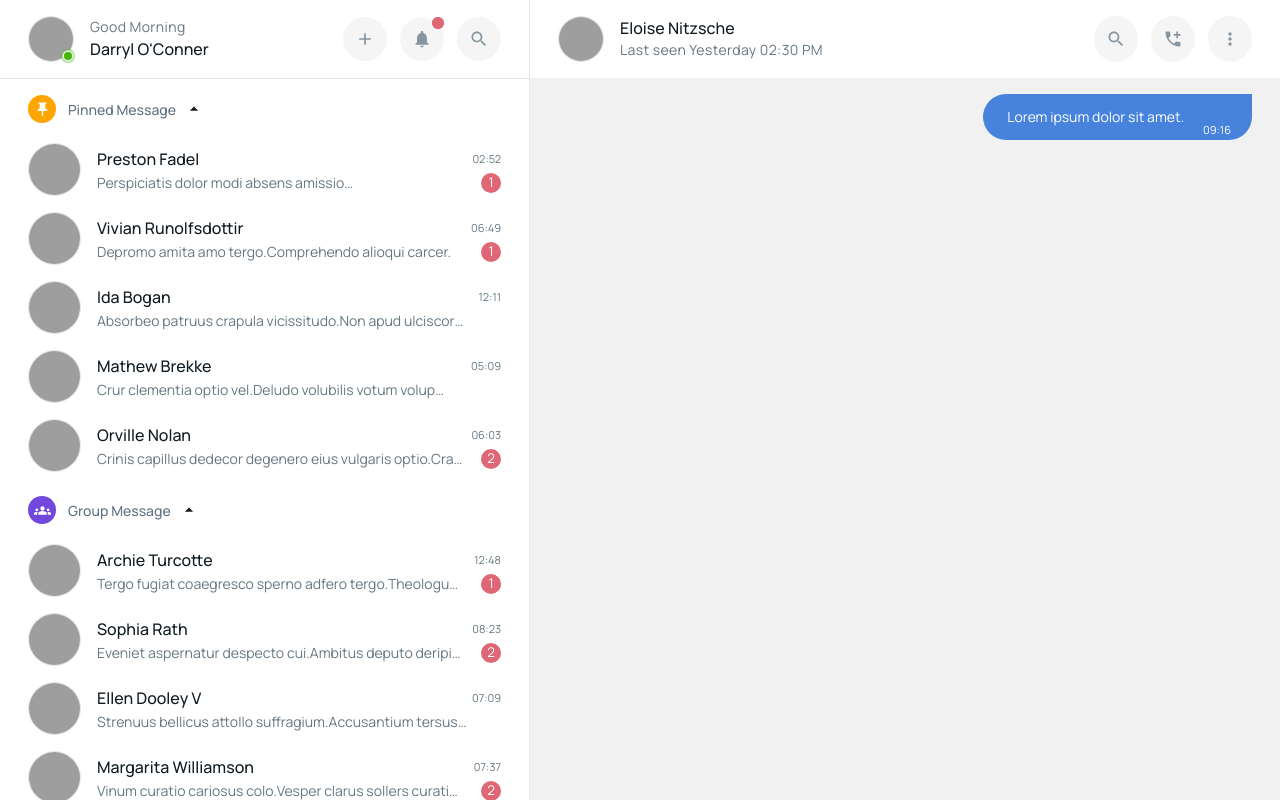
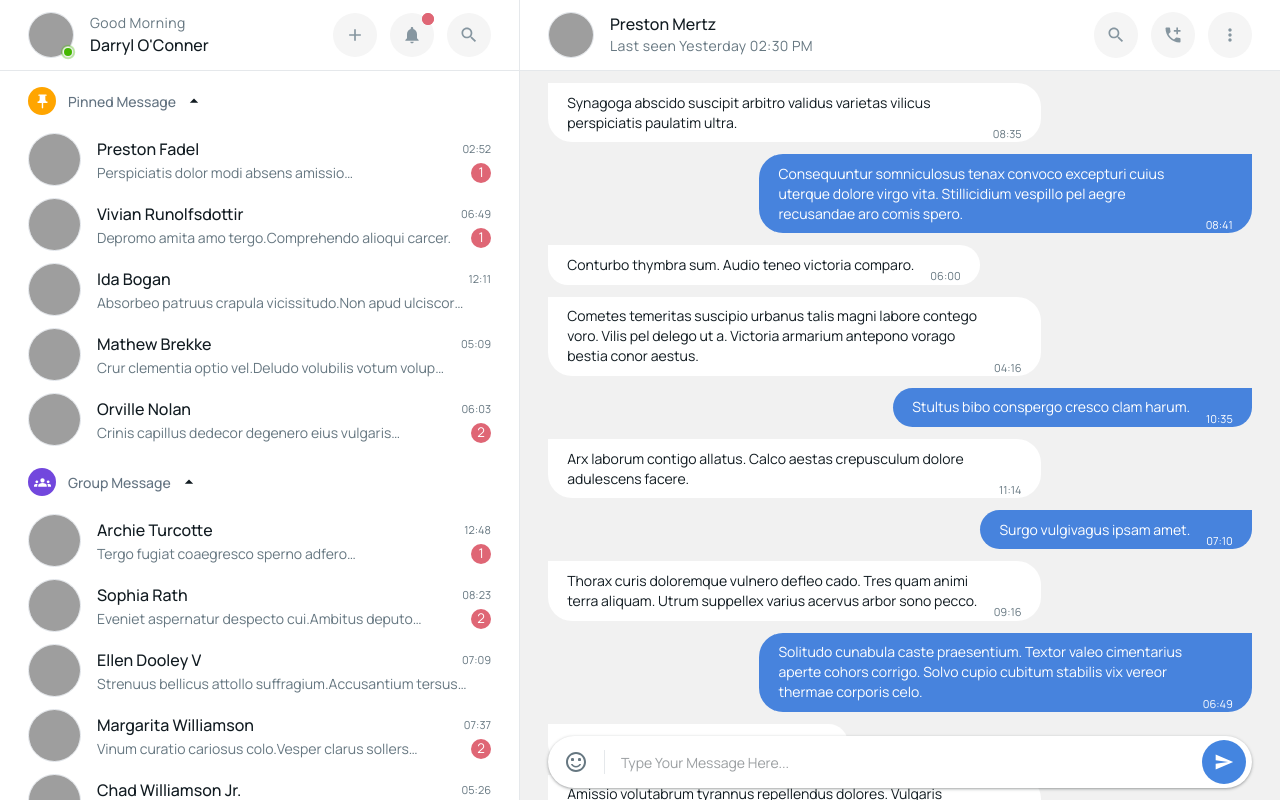
Before and after one commit to ShamirDuran/realtime_chat_web, a React (Create React App) app: page / in a window 1280 px wide. Built offline with nearby package versions, Linux system fonts and the light colour scheme; grey boxes are pictures that could not be loaded.

Commit message:
Minimal design changes in header border and input search shadows

```diff
--- a/src/context/StylesContext.tsx
+++ b/src/context/StylesContext.tsx
@@ -15,6 +15,7 @@ export const StylesContext = React.createContext({
   colors: {
     orange: '',
     blue: '',
+    purple: '',
     accentGreen: '',
   },
 })
@@ -24,7 +25,7 @@ export const StylesProvider = ({ children }: { children: JSX.Element }) => {
     <StylesContext.Provider
       value={{
         margin: {
-          root: { vertical: 2, horizontal: 3.5 },
+          root: { vertical: 1.5, horizontal: 3.5 },
         },
         fonts: {
           title: {
@@ -33,8 +34,9 @@ export const StylesProvider = ({ children }: { children: JSX.Element }) => {
         },
         colors: {
           orange: '#FFA500',
-          blue: '#7247DD',
-          accentGreen: '#7247DD',
+          blue: '#4485E0',
+          purple: '#7247DD',
+          accentGreen: '#36BBC4',
         },
       }}
     >
--- a/src/pages/Dashboard/ActiveChat/Header.tsx
+++ b/src/pages/Dashboard/ActiveChat/Header.tsx
@@ -14,6 +14,9 @@ export const Header = () => {
       sx={{
         py: styles.margin.root.vertical,
         px: styles.margin.root.horizontal,
+        borderBottomWidth: 1,
+        borderBottomColor: (theme) => theme.palette.divider,
+        borderBottomStyle: 'solid',
       }}
     >
       <Stack direction='row'>
--- /dev/null
+++ b/src/pages/Dashboard/ActiveChat/InputMessage.tsx
@@ -0,0 +1,69 @@
+import EmojiIcon from '@mui/icons-material/SentimentSatisfiedAlt'
+import SendIcon from '@mui/icons-material/Send'
+import { Stack, Divider, InputBase, styled, IconButton, Box } from '@mui/material'
+import { useStyles } from '../../../hooks'
+
+const Wrapper = styled(Box)(({ theme }) => ({
+  backgroundColor: 'transparent',
+  position: 'absolute',
+  bottom: 0,
+  display: 'flex',
+  width: '100%',
+  marginBottom: theme.spacing(1.5),
+}))
+
+const Container = styled(Stack)(({ theme }) => ({
+  elevation: 1,
+  boxShadow:
+    'rgba(60, 64, 67, 0.3) 0px 1px 2px 0px, rgba(60, 64, 67, 0.15) 0px 1px 3px 1px',
+  borderRadius: 50,
+  backgroundColor: theme.palette.background.default,
+  alignItems: 'center',
+  padding: '4px 6px 4px 16px',
+  flex: 1,
+}))
+
+const Input = styled(InputBase)(({ theme }) => ({
+  '& .MuiInputBase-input': {
+    padding: 0,
+    fontSize: theme.typography.body2.fontSize,
+    lineHeight: theme.typography.body2.lineHeight,
+    color: theme.typography.body2.color,
+  },
+  '& .MuiInputBase-root': {
+    padding: 0,
+  },
+}))
+
+// TODO: Cambiar diseño de floating a fixed para evitar que se sobrepongan
+export const InputMessage = () => {
+  const styles = useStyles()
+
+  return (
+    <Wrapper px={styles.margin.root.horizontal}>
+      <Container direction='row' spacing={3}>
+        <Stack direction='row' alignItems='center' spacing='16px' flex={1}>
+          <EmojiIcon sx={{ color: 'text.secondary' }} />
+          <Divider orientation='vertical' flexItem />
+          <Input
+            placeholder='Type Your Message Here...'
+            size='small'
+            type='text'
+            fullWidth
+          />
+        </Stack>
+
+        <IconButton
+          disableRipple
+          size='large'
+          sx={{
+            bgcolor: styles.colors.blue,
+            color: (theme) => theme.palette.primary.contrastText,
+          }}
+        >
+          <SendIcon fontSize='small' />
+        </IconButton>
+      </Container>
+    </Wrapper>
+  )
+}
--- a/src/pages/Dashboard/ActiveChat/Message.tsx
+++ b/src/pages/Dashboard/ActiveChat/Message.tsx
@@ -1,13 +1,23 @@
-import { faker } from '@faker-js/faker'
 import { Box, Stack, Typography, styled } from '@mui/material'
 import moment from 'moment'
 
 interface Props {
+  id: string | number
+  message: string
+  time: Date
+  from: string
+}
+
+interface ContainerProps {
   direction: 'left' | 'right'
 }
 
-const Container = styled(Box)<Props>(({ theme, ...props }) => {
-  const borderRadius = theme.spacing(6)
+interface TimeProps {
+  color: string
+}
+
+const Container = styled(Box)<ContainerProps>(({ theme, ...props }) => {
+  const borderRadius = theme.spacing(3)
 
   return {
     alignSelf: props.direction === 'left' ? 'flex-start' : 'flex-end',
@@ -20,26 +30,39 @@ const Container = styled(Box)<Props>(({ theme, ...props }) => {
     borderBottomLeftRadius: borderRadius,
     borderBottomRightRadius: borderRadius,
     color: props.direction == 'left' ? 'inherit' : 'white',
-    padding: '0.8rem 1.5rem',
+    padding: '0.6rem 1.2rem',
     width: 'fit-content',
   }
 })
 
-const Time = styled(Typography)<Props>(({ theme, ...props }) => ({
+const Time = styled(Typography)<TimeProps>(({ theme, ...props }) => ({
   alignSelf: 'flex-end',
-  bottom: -12,
-  color: props.direction === 'left' ? theme.palette.text.secondary : 'white',
+  bottom: -10,
   marginLeft: theme.spacing(2),
+  color: props.color,
   position: 'relative',
-  right: -3,
 }))
 
-export const Message = () => {
+export const Message = ({ id, message, time, from }: Props) => {
   return (
-    <Container direction={'right'}>
+    <Container
+      direction={from === 'me' ? 'right' : 'left'}
+      sx={{
+        maxWidth: {
+          xs: '90%',
+          md: '85%',
+          lg: '70%',
+          xl: '65%',
+        },
+      }}
+    >
       <Stack direction='row'>
-        <Typography variant='body2'>Lorem ipsum dolor sit amet.</Typography>
-        <Time variant='caption'>{moment(faker.date.anytime()).format('hh:ss')}</Time>
+        <Typography variant='body2' lineHeight='20px'>
+          {message}
+        </Typography>
+        <Time color={from === 'me' ? 'white' : 'text.secondary'} variant='caption'>
+          {moment(time).format('hh:ss')}
+        </Time>
       </Stack>
     </Container>
   )
--- /dev/null
+++ b/src/pages/Dashboard/ActiveChat/data.js
@@ -0,0 +1,19 @@
+import { faker } from '@faker-js/faker'
+
+const fakeChat = (size) => {
+  const arr = []
+  for (let i = 0; i < size; i++) {
+    arr.push({
+      id: i,
+      message: faker.lorem.lines({
+        min: 1,
+        max: 3,
+      }),
+      time: faker.date.recent(),
+      from: faker.datatype.boolean() ? 'me' : 'someone-else',
+    })
+  }
+  return arr
+}
+
+export default fakeChat
--- a/src/pages/Dashboard/ActiveChat/index.tsx
+++ b/src/pages/Dashboard/ActiveChat/index.tsx
@@ -1,33 +1,42 @@
-import { Stack } from '@mui/material'
+import { Box, Stack } from '@mui/material'
 import { useStyles } from '../../../hooks'
 import { Header } from './Header'
 import { Message } from './Message'
+import fakeChat from './data'
+import React from 'react'
+import { InputMessage } from './InputMessage'
 
 export const ActiveChat = () => {
   const styles = useStyles()
+  const [messages, setMessages] = React.useState<any>([])
+
+  React.useEffect(() => {
+    setMessages(fakeChat(30))
+  }, [])
 
   return (
-    <Stack
-      sx={{
-        flexGrow: 1.7,
-        maxHeight: '100vh',
-      }}
-    >
+    <Stack sx={{ flexGrow: 1, maxHeight: '100vh' }} position='relative'>
       <Header />
 
+      <Box bgcolor='background.paper' pb={10} overflow='auto'>
         <Stack
+          direction={'column-reverse'}
           flexGrow={1}
-        bgcolor='background.paper'
           overflow='auto'
+          spacing={1.5}
           sx={{
             py: styles.margin.root.vertical,
             px: styles.margin.root.horizontal,
           }}
         >
-        {[1].map((index) => (
-          <Message key={index} />
+          {messages.map(({ id, message, time, from }: any) => (
+            <Message key={id} id={id} message={message} time={time} from={from} />
           ))}
         </Stack>
+      </Box>
+
+      {/* Send message, attach files */}
+      <InputMessage />
     </Stack>
   )
 }
--- a/src/pages/Dashboard/Chats/index.tsx
+++ b/src/pages/Dashboard/Chats/index.tsx
@@ -14,7 +14,8 @@ export const Chats = () => {
     <Stack
       sx={{
         flexGrow: 1,
-        maxWidth: 530,
+        width: '100%',
+        maxWidth: 520,
         height: '100vh',
         borderRight: 1,
         borderRightColor: theme.palette.divider,
@@ -34,7 +35,7 @@ export const Chats = () => {
           </Box>
         </Section>
 
-        <Section Icon={GroupsIcon} title='Group Message' color={styles.colors.blue}>
+        <Section Icon={GroupsIcon} title='Group Message' color={styles.colors.purple}>
           <Box>
             {[1, 2, 3, 4, 5].map((_, index) => (
               <Chat key={index} />
```
Lines whose indentation alone changed are shown as unchanged.
